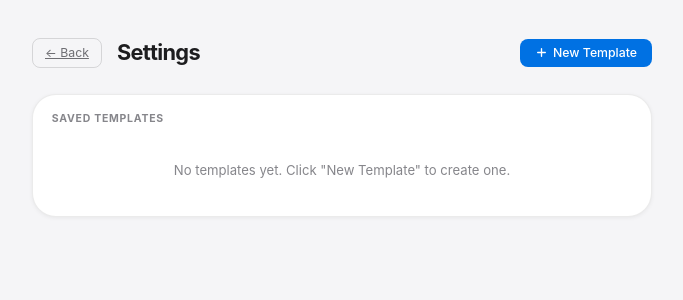
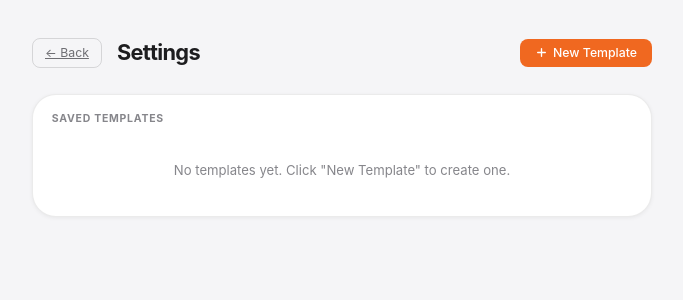
Before and after one commit to PhMeProject/Linter, a Flask app: template web/templates/settings.html in a window 1280 px wide. Shown: the part 50-350 px from the top of the page, without its empty margins (298-981 px from the left). Run offline with Flask 3, Linux system fonts and the light colour scheme; the template is opened without the code that fills it, so the values that code supplies are empty; parts of the project's set-up code (start-up, migrations or seed data) failed here and were passed over.

Commit message:
Color three action buttons orange (#F06820)
Targets #submit-btn (Check My Document), #download-btn, and
#new-template-btn by ID so Save Rules and sidebar Accept buttons
remain blue.  Also bumps settings.html CSS version to v18.

https://claude.ai/code/session_01NycrtosLqH8C5rJQhjodYG

```diff
--- a/web/static/style.css
+++ b/web/static/style.css
@@ -161,6 +161,18 @@ select:focus { outline: none; border-color: var(--accent); box-shadow: 0 0 0 3px
 }
 .btn-primary-sm:hover { background: var(--accent-hover); }
 .btn-primary-sm:disabled { opacity: .35; cursor: not-allowed; }
+
+/* Orange overrides for specific branded buttons */
+#submit-btn,
+#download-btn,
+#new-template-btn {
+  background: var(--orange);
+}
+#submit-btn:hover:not(:disabled),
+#download-btn:hover,
+#new-template-btn:hover {
+  background: var(--orange-hover);
+}
 
 .btn-ghost-sm {
   display: inline-flex; align-items: center; gap: .3rem;
--- a/web/templates/settings.html
+++ b/web/templates/settings.html
@@ -4,7 +4,7 @@
   <meta charset="UTF-8">
   <meta name="viewport" content="width=device-width, initial-scale=1.0">
   <title>Settings – Brand Linter</title>
-  <link rel="stylesheet" href="/static/style.css?v=17">
+  <link rel="stylesheet" href="/static/style.css?v=18">
 </head>
 <body>
 
```
